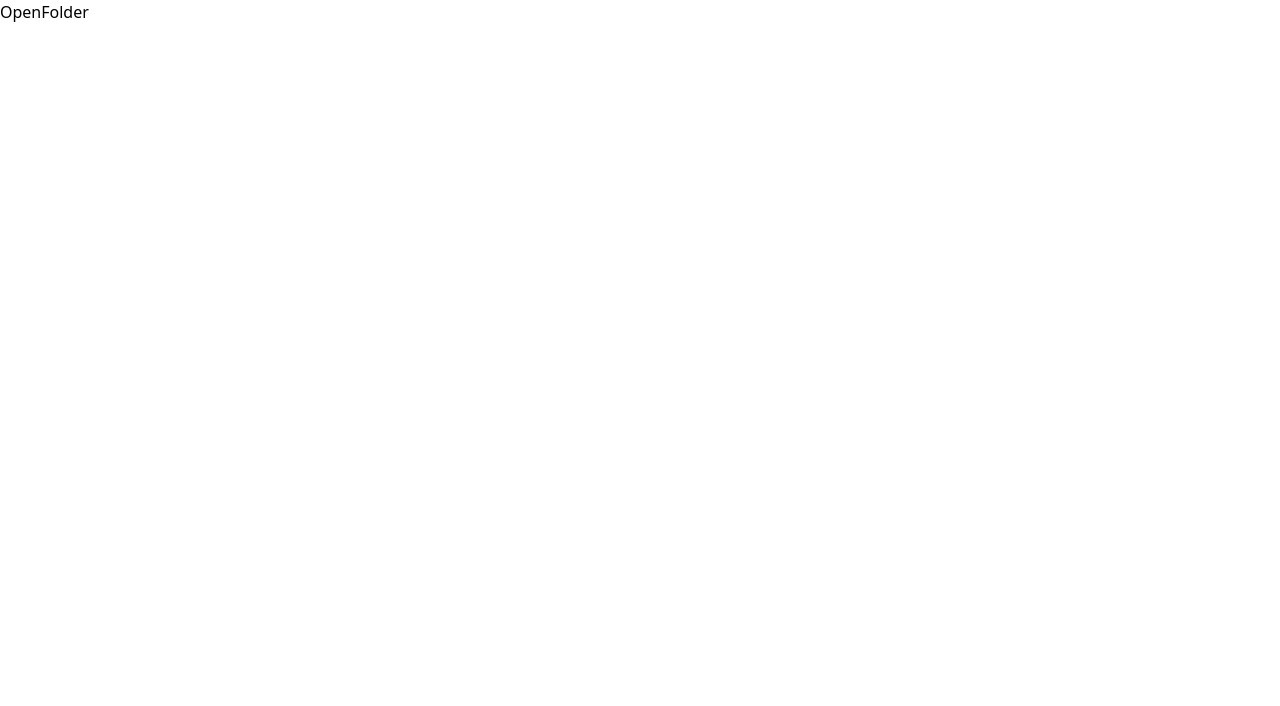
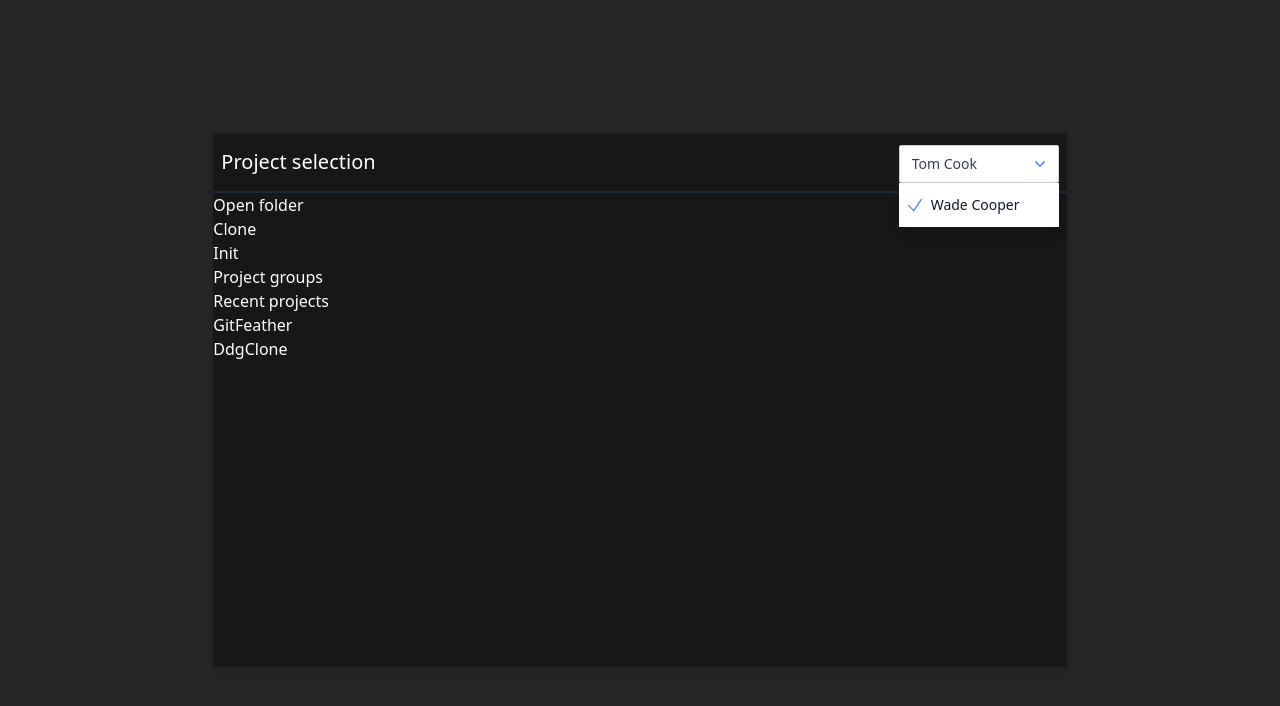
Before and after one commit to Duckelekuuk/GitFeather, a React (Vite) app: page /#/ in a window 1280 px wide. Shown: the top 706 px of the page. Built offline with nearby package versions, Linux system fonts and the light colour scheme.

Commit message:
WIP: Project overview screen

```diff
--- a/electron/preload.ts
+++ b/electron/preload.ts
@@ -16,3 +16,4 @@ contextBridge.exposeInMainWorld('api', {
     openFolder: () => ipcRenderer.invoke('open-folder'),
     getFileChanges: () => ipcRenderer.invoke('file-changes')
 });
+// Comment
--- a/package.json
+++ b/package.json
@@ -19,6 +19,7 @@
     "e2e": "playwright test"
   },
   "dependencies": {
+    "@heroicons/react": "^2.0.17",
     "@trodi/electron-splashscreen": "^1.0.2",
     "electron-store": "^8.1.0",
     "electron-updater": "^5.3.0",
--- a/src/App.tsx
+++ b/src/App.tsx
@@ -1,11 +1,18 @@
 import { Component } from 'react';
 import './App.scss';
+import { FileChangeResults } from '@shared/models/StatusChangesResult';
 
 export class App extends Component {
+    state: AppState = {
+        fileChangeResults: null
+    };
+
     render() {
         return (
             <div className={'App '}>
                 <button onClick={() => this.openFolder()}>OpenFolder</button>
+                {this.state.fileChangeResults !== undefined &&
+                    this.state.fileChangeResults?.modified.map((file) => <ul>{file}</ul>)}
             </div>
         );
     }
@@ -13,8 +20,12 @@ export class App extends Component {
     async openFolder() {
         const openFolderResult = await window.api.openFolder();
         const statusChanges = await window.api.getFileChanges();
-        console.log(openFolderResult, statusChanges);
+        this.setState({ fileChangeResults: statusChanges });
     }
 }
 
+export interface AppState {
+    fileChangeResults: FileChangeResults | null;
+}
+
 export default App;
--- /dev/null
+++ b/src/components/profile-selection/ProfileSelection.tsx
@@ -0,0 +1,44 @@
+import { Component } from 'react';
+import { CheckIcon } from '@heroicons/react/24/solid';
+import { ChevronDownIcon } from '@heroicons/react/20/solid';
+
+export default class ProfileSelectionComponent extends Component<any, any> {
+    render() {
+        return (
+            <div className={'w-40 justify-self-end'}>
+                <div className="relative mt-1">
+                    <button
+                        type="button"
+                        className="relative w-full cursor-default rounded-sm border border-gray-300 text-gray-700 bg-white py-2 pl-3 pr-10 text-left shadow-sm focus:border-indigo-500 focus:outline-none focus:ring-1 focus:ring-indigo-500 sm:text-sm"
+                        aria-haspopup="listbox"
+                        aria-expanded="true"
+                        aria-labelledby="listbox-label"
+                    >
+                        <span className="block truncate">Tom Cook</span>
+                        <span className="pointer-events-none absolute inset-y-0 right-0 flex items-center pr-2">
+                            <ChevronDownIcon className={'h-5 w-5 text-blue-500'} />
+                        </span>
+                    </button>
+
+                    <ul
+                        className="absolute z-10 max-h-60 w-full overflow-auto sm bg-white py-1 text-base shadow-lg ring-1 ring-black ring-opacity-5 focus:outline-none sm:text-sm"
+                        role="listbox"
+                        aria-labelledby="listbox-label"
+                        aria-activedescendant="listbox-option-3"
+                    >
+                        <li
+                            className="text-gray-900 relative cursor-default select-none py-2 pl-8 pr-4"
+                            id="listbox-option-0"
+                            role="option"
+                        >
+                            <span className="font-normal block truncate">Wade Cooper</span>
+                            <span className="text-indigo-600 absolute inset-y-0 left-0 flex items-center pl-1.5">
+                                <CheckIcon className={'h-5 w-5 text-blue-500'} />
+                            </span>
+                        </li>
+                    </ul>
+                </div>
+            </div>
+        );
+    }
+}
--- a/src/main.tsx
+++ b/src/main.tsx
@@ -1,14 +1,14 @@
 import React from 'react';
 import ReactDOM from 'react-dom/client';
-import App from './App';
 import './index.css';
 
 import { createHashRouter, RouterProvider } from 'react-router-dom';
+import ProjectOverview from '@/pages/ProjectOverview';
 
 const router = createHashRouter([
     {
         path: '/',
-    element: <App />
+        element: <ProjectOverview />
     }
 ]);
 
--- /dev/null
+++ b/src/pages/ProjectOverview.tsx
@@ -0,0 +1,38 @@
+import { Component } from 'react';
+import ProfileSelectionComponent from '@/components/profile-selection/ProfileSelection';
+
+export default class ProjectOverview extends Component {
+    render() {
+        return (
+            <div className={'bg-neutral-800 w-screen h-screen flex justify-center items-center'}>
+                <main className={'rounded-s w-4/6 h-4/6 drop-shadow-lg text-white bg-neutral-900'}>
+                    <header
+                        className={
+                            'flex items-center border-b-2 border-gray-800 border-solid justify-between p-2'
+                        }
+                    >
+                        <h1 className={'text-xl'}>Project selection</h1>
+                        <ProfileSelectionComponent />
+                    </header>
+                    <section>
+                        <div>
+                            <div>Open folder</div>
+                            <div>Clone</div>
+                            <div>Init</div>
+                        </div>
+                        <div>
+                            <div>Project groups</div>
+                        </div>
+                    </section>
+                    <section>
+                        <h1>Recent projects</h1>
+                        <ul>
+                            <li>GitFeather</li>
+                            <li>DdgClone</li>
+                        </ul>
+                    </section>
+                </main>
+            </div>
+        );
+    }
+}
--- a/tailwind.config.js
+++ b/tailwind.config.js
@@ -1,9 +1,13 @@
 /** @type {import('tailwindcss').Config} */
 // eslint-disable-next-line no-undef
 module.exports = {
-  content: ['./index.html', './src/**/*.{html,js,ts,jsx,tsx}'],
-  theme: {
-    extend: {}
-  },
-  plugins: []
+    content: ['./index.html', './src/**/*.{html,js,ts,jsx,tsx}'],
+    theme: {
+        extend: {
+            fontFamily: {
+                body: ['Roboto']
+            }
+        }
+    },
+    plugins: []
 };
```
Also changed, not shown: electron/main.ts (+5 -3 lines), src/components/header/Header.tsx (renamed from src/Components/header/Header.tsx). Lines whose indentation alone changed are shown as unchanged.
